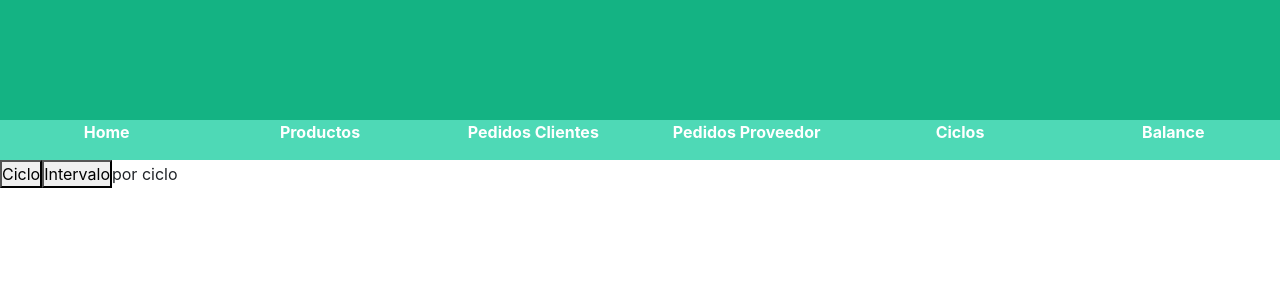
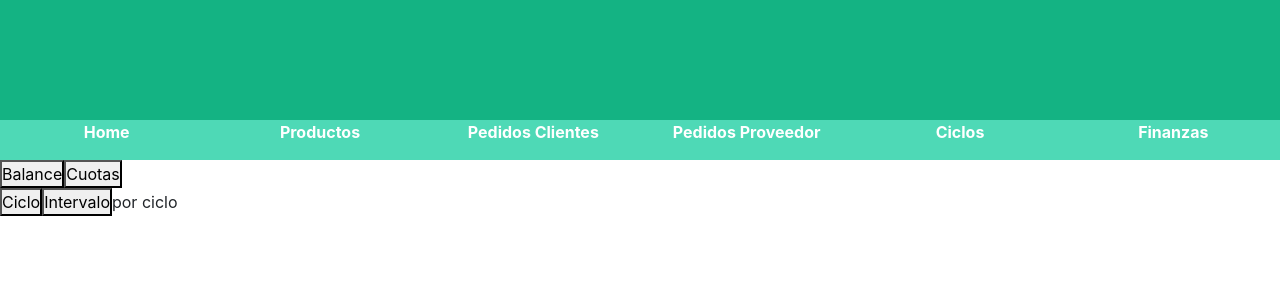
Before and after one commit to jnrdrgz/nat_front, a React (Create React App) app: page /balance in a window 1280 px wide. Shown: the top 300 px of the page. Built offline with nearby package versions, Linux system fonts and the light colour scheme.

Commit message:
historial cuotas

```diff
--- a/src/App.js
+++ b/src/App.js
@@ -16,6 +16,7 @@ import ConsultaBalance from './components/ConsultaBalance'
 import "./App.css"
 import ABMCiclos from './components/ABMCiclos'
 import ABMCuota from './components/ABMCuota'
+import Finanzas from './components/Finanzas'
 
 const App = () => {
 
@@ -45,7 +46,7 @@ const App = () => {
                     <Link to="/ciclos">Ciclos</Link>
                 </div>
                 <div className="Link">
-                    <Link to="/balance">Balance</Link>
+                    <Link to="/balance">Finanzas</Link>
                 </div>
             </div>
         </div>
@@ -72,7 +73,7 @@ const App = () => {
                 </Route>
 
                 <Route path="/balance" exact={true}>
-                    <ConsultaBalance />
+                    <Finanzas />
 
                 </Route>
 
--- /dev/null
+++ b/src/components/Finanzas.js
@@ -0,0 +1,69 @@
+import React, { useEffect, useState } from 'react'
+import api from '../services/api';
+import ConsultaBalance from './ConsultaBalance';
+
+const HistorialCuotas = (props) => {
+
+    const [cuotas, setCuotas] = useState([]);
+    const [filteredcuotas, setFilteredCuotas] = useState([]);
+    useEffect(() => {
+        api.get("/cuotas").then(r => {
+            console.log(r.data)
+            setCuotas(r.data.data)
+            setFilteredCuotas(r.data.data)
+        })
+    }, [])
+
+    return (<div>
+        {cuotas.map(c =>{
+            console.log(c)
+            if(c.PedidoCliente){
+                return(
+                    <div>
+                        Cuota de {c.PedidoCliente.Cliente.nombre}<br />
+                        Fecha {c.fecha.split("T")[0]}<br />
+                        ${c.monto}<br />
+                        </div>
+                )
+            } else {
+                return(
+                    <div>
+                        Cuota de -- <br />
+                        Fecha {c.fecha.split("T")[0]}<br />
+                        {c.monto}<br />
+
+                    </div>
+                )
+            }
+        })}
+    </div>)
+}
+
+const Finanzas = (props) => {
+    const [tipo, setTipo] = useState("balances");
+
+    if(tipo === "balances"){
+        return(
+            <div>
+                <button onClick={()=>{}}>Balance</button>
+                <button onClick={()=>{setTipo("historial")}}>Cuotas</button>
+
+                <ConsultaBalance />
+            </div>
+        )
+    } else if(tipo === "historial"){
+        return(
+            <div>
+
+                <button onClick={()=>{setTipo("balances")}}>Balance</button>
+                <button onClick={()=>{}}>Cuotas</button>
+                <HistorialCuotas />
+            </div>
+        )
+    } else {
+        return(
+            <div> error</div>)
+    }
+}
+
+export default Finanzas;
```
